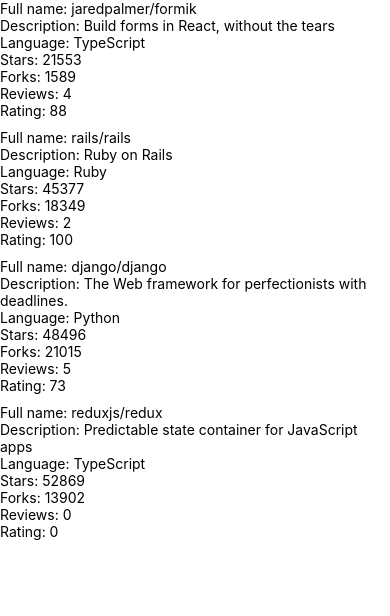
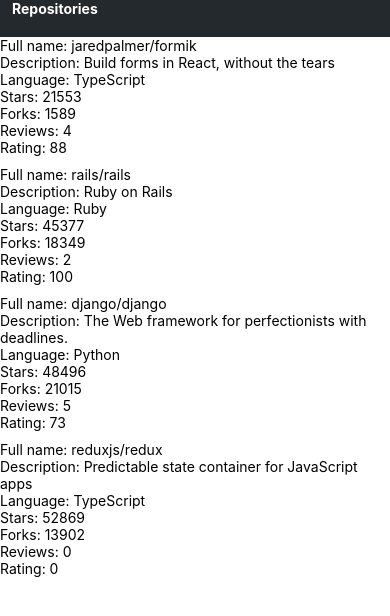
Before and after one commit to kcprp/rate-repository-app, a React Native app: screen / in a window 390 px wide. Shown: the top 616 px of the page. Built offline with nearby package versions, Linux system fonts and the light colour scheme.

Commit message:
10.4 - add app bar

```diff
--- /dev/null
+++ b/src/components/AppBar.jsx
@@ -0,0 +1,28 @@
+import { View, StyleSheet, Pressable } from "react-native";
+import Text from "./Text";
+import Constants from 'expo-constants';
+import theme from "../theme";
+
+const styles = StyleSheet.create({
+  container: {
+    paddingTop: Constants.statusBarHeight,
+    backgroundColor: theme.colors.background
+  },
+  text: {
+    color: "#FFFFFF",
+    marginBottom: 20,
+    marginLeft: 12
+  }
+});
+
+const AppBar = () => {
+  return (
+    <View style={styles.container}>
+      <Pressable>
+        <Text color="white" fontWeight="bold" style={styles.text}>Repositories</Text>
+      </Pressable>
+    </View>
+  )
+};
+
+export default AppBar;
--- a/src/components/Main.jsx
+++ b/src/components/Main.jsx
@@ -1,6 +1,7 @@
 import Constants from 'expo-constants';
 import { Text, StyleSheet, View } from 'react-native';
 import RepositoryList from './RepositoryList';
+import AppBar from './AppBar';
 
 const styles = StyleSheet.create({
   container: {
@@ -13,6 +14,7 @@
 const Main = () => {
   return (
     <View style={styles.container}>
+      <AppBar />
       <RepositoryList />
     </View>
   );
--- /dev/null
+++ b/src/components/Text.jsx
@@ -0,0 +1,39 @@
+import { Text as NativeText, StyleSheet } from 'react-native';
+
+import theme from '../theme';
+
+const styles = StyleSheet.create({
+  text: {
+    color: theme.colors.textPrimary,
+    fontSize: theme.fontSizes.body,
+    fontFamily: theme.fonts.main,
+    fontWeight: theme.fontWeights.normal,
+  },
+  colorTextSecondary: {
+    color: theme.colors.textSecondary,
+  },
+  colorPrimary: {
+    color: theme.colors.primary,
+  },
+  fontSizeSubheading: {
+    fontSize: theme.fontSizes.subheading,
+  },
+  fontWeightBold: {
+    fontWeight: theme.fontWeights.bold,
+  },
+});
+
+const Text = ({ color, fontSize, fontWeight, style, ...props }) => {
+  const textStyle = [
+    styles.text,
+    color === 'textSecondary' && styles.colorTextSecondary,
+    color === 'primary' && styles.colorPrimary,
+    fontSize === 'subheading' && styles.fontSizeSubheading,
+    fontWeight === 'bold' && styles.fontWeightBold,
+    style,
+  ];
+
+  return <NativeText style={textStyle} {...props} />;
+};
+
+export default Text;
--- /dev/null
+++ b/src/theme.js
@@ -0,0 +1,21 @@
+const theme = {
+  colors: {
+    textPrimary: '#24292e',
+    textSecondary: '#586069',
+    primary: '#0366d6',
+    background: '#24292e'
+  },
+  fontSizes: {
+    body: 14,
+    subheading: 16,
+  },
+  fonts: {
+    main: 'System',
+  },
+  fontWeights: {
+    normal: '400',
+    bold: '700',
+  },
+};
+
+export default theme;
```
